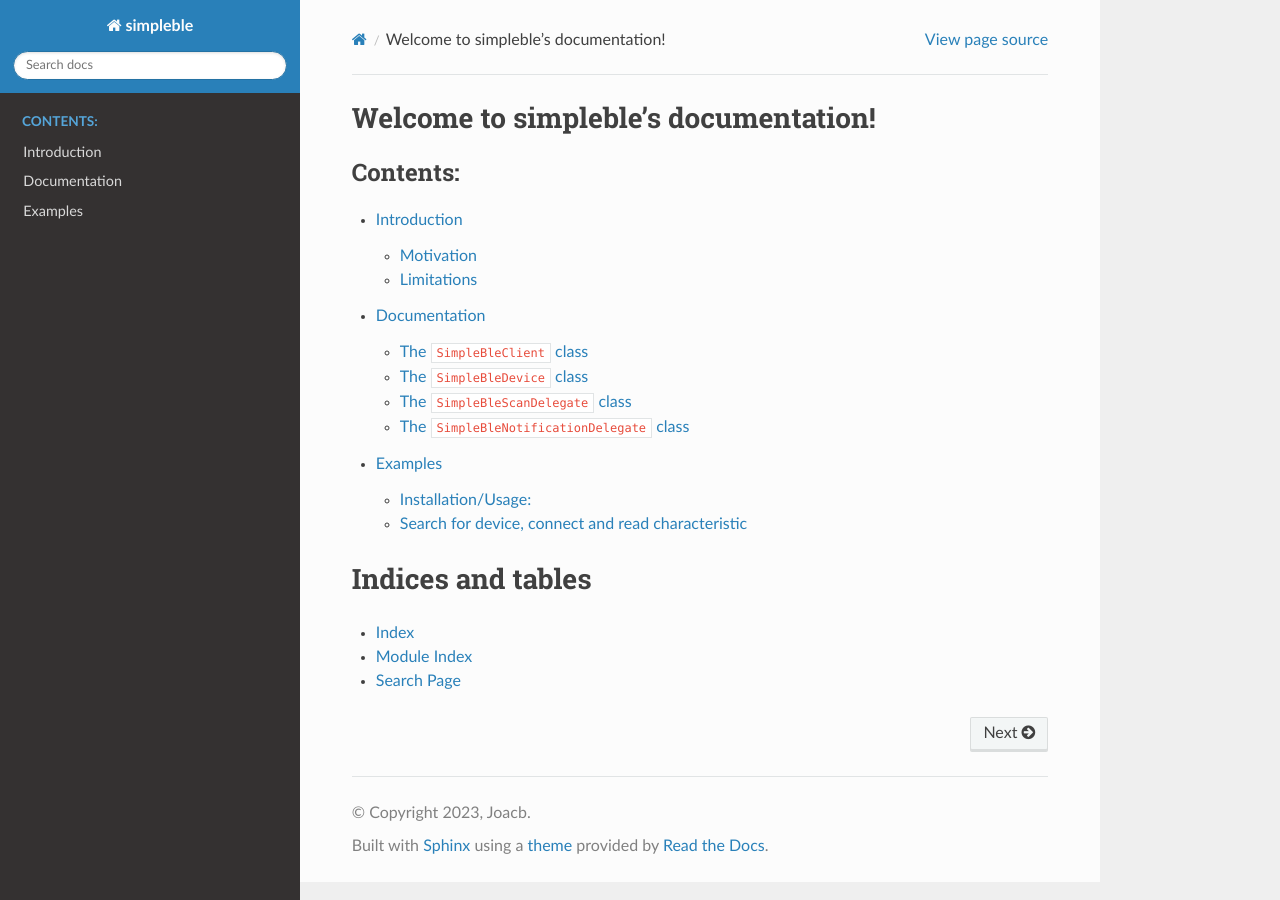
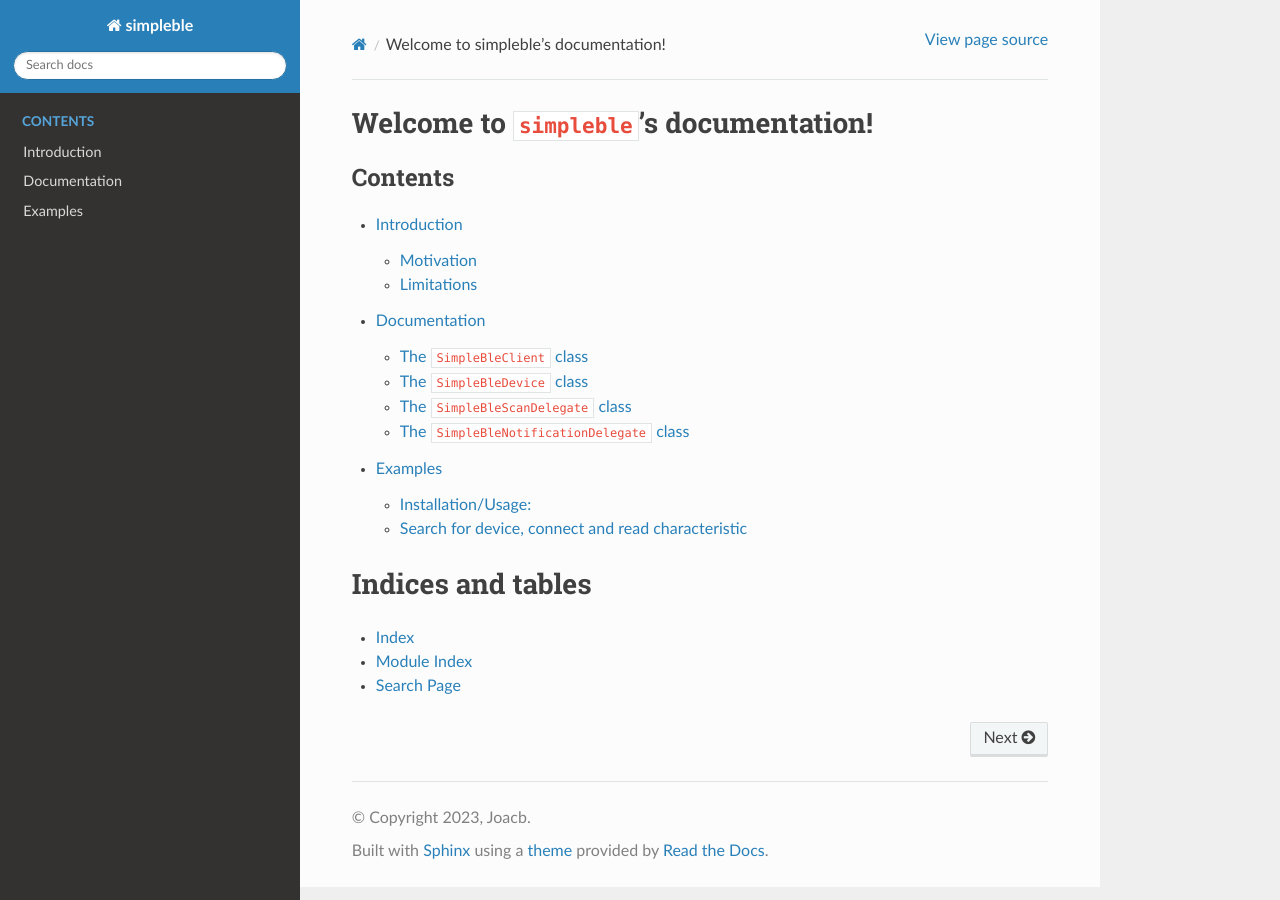
Before and after one commit to trial-ox/simpleble, a Sphinx documentation site: the page built from docs/source/index.rst, in a window 1280 px wide. Built offline with Sphinx 7.4.7 and the Read the Docs theme 2.0.0, drawn with Linux system fonts in a browser that asks for light colours; part of the change alters nothing that is shown.

```diff
--- a/docs/source/index.rst
+++ b/docs/source/index.rst
@@ -1,14 +1,14 @@
 .. simpleble documentation master file, created by
-   sphinx-quickstart on Tue Apr 25 09:54:35 2023.
+   sphinx-quickstart on Fri Mar  9 04:07:53 2018.
    You can adapt this file completely to your liking, but it should at least
    contain the root `toctree` directive.
 
-Welcome to simpleble's documentation!
-=====================================
+Welcome to ``simpleble``'s documentation!
+=========================================
 
 .. toctree::
    :maxdepth: 2
-   :caption: Contents:
+   :caption: Contents
 
    intro
    simpleble
```
